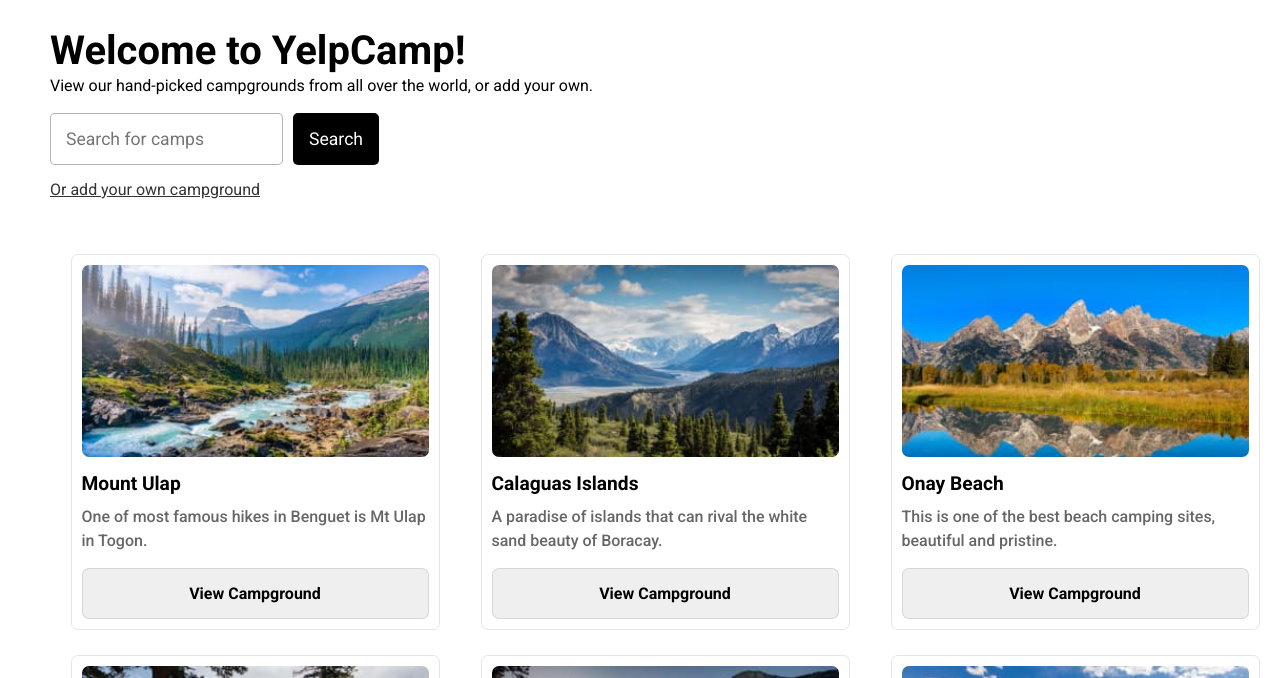
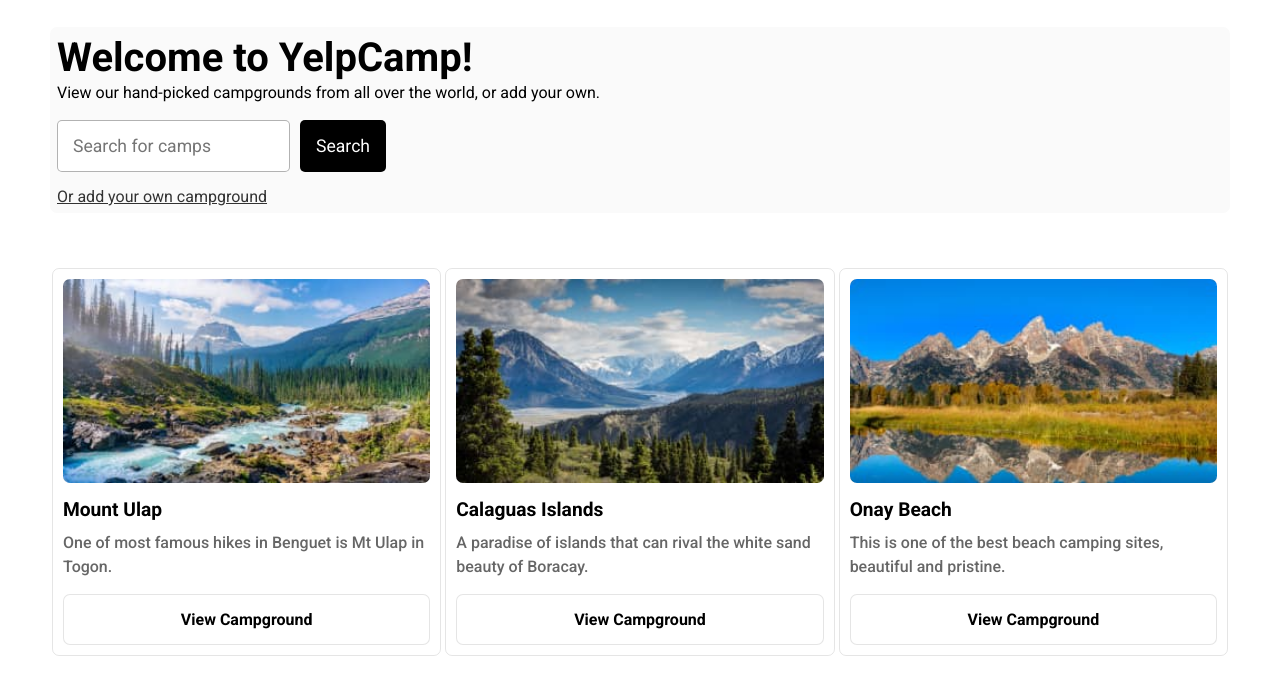
Before and after one commit to Davidealmeidac/yelpcamp-page, a plain HTML site: page campgrounds.html in a window 1280 px wide. Shown: the part 49-727 px from the top of the page. Drawn offline with nearby package versions, Linux system fonts and the light colour scheme.

Commit message:
Ajustes na midias

```diff
--- a/styles/campgrounds.css
+++ b/styles/campgrounds.css
@@ -97,7 +97,7 @@ main a:hover {
     line-height: 1.5;
     color: rgba(0, 0, 0, 0.6);
     font-weight: 500;
-margin-bottom: 15px;
+    margin-bottom: 15px;
 }
 
 .camp-container button {
@@ -105,25 +105,18 @@ margin-bottom: 15px;
     border: 1px solid rgba(0, 0, 0, 0.1);
     border-radius: 7px;
     cursor: pointer;
+    background-color: #000;
 
     transition: all 0.4s;
 }
 
 .camp-container button a {
-    color: #000;
+    color: #fff;
     text-decoration: none;
     font-size: 1.2em;
     font-weight: 600;
 
     transition: all 0.4s;
-}
-
-.camp-container button:hover  {
-    background-color: #000;
-}
-
-.camp-container button:hover a {
-    color: #fff;
 }
 
 footer {
@@ -142,7 +135,9 @@ footer {
     }
 
     main {
-        max-width: 45%;
+        background-color: #fafafa;
+        padding: 7px;
+        border-radius: 7px;
     }
 
     main form {
@@ -163,16 +158,41 @@ footer {
         flex-wrap: wrap;
         justify-content: space-around;
         margin-left: 50px;
+        margin-right: 50px;
     }
 
     .camp-container {
-        max-width: 30%;
+        max-width: 47%;
         margin-left: 0px;
         margin-right: 0px;
     }
 
     .camp-container button {
         margin-top: auto;
+        background-color: #fff;
+    }
+
+    .camp-container button a {
+        color: #000;
+    }
+
+    .camp-container button:hover  {
+    background-color: #000;
+    }
+
+    .camp-container button:hover a {
+        color: #fff;
     }
 
 }
+
+@media screen and (min-width: 992px) {
+
+    #camps {
+        margin-right: 50px;
+    }
+
+    .camp-container {
+        max-width: 33%;
+    }
+}
```
